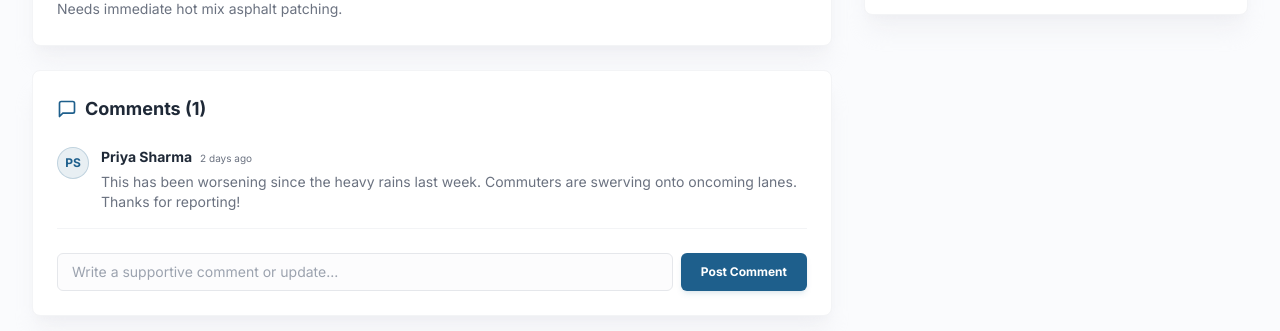
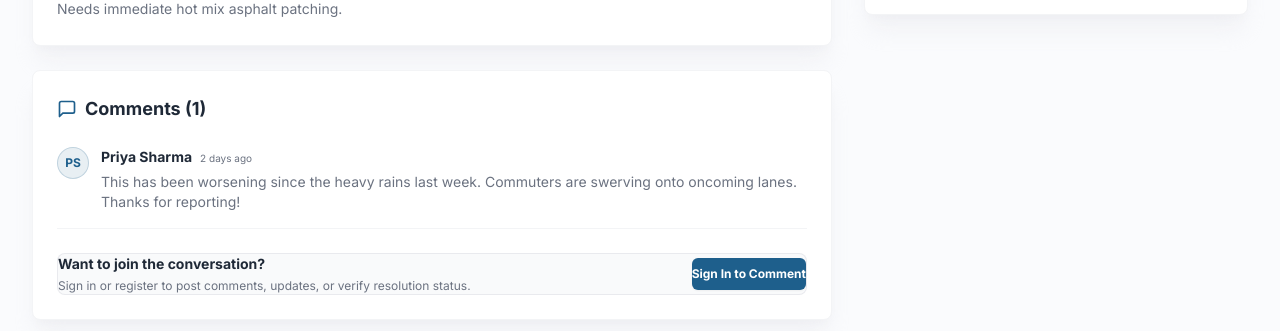
Before and after one commit to Tanish1808/Civic-Lens, a React (Vite) app in the folder civic_lens_frontend/: page /ticket/t1 in a window 1280 px wide. Shown: the part 799-1130 px from the top of the page. Built offline with nearby package versions, Linux system fonts and the light colour scheme.

Commit message:
feat: restrict upvotes, comments, and resolution triggers to logged-in sessions on TicketDetail

```diff
--- a/civic_lens_frontend/src/features/ticket/pages/TicketDetail.jsx
+++ b/civic_lens_frontend/src/features/ticket/pages/TicketDetail.jsx
@@ -1,9 +1,11 @@
 import React, { useState } from 'react';
-import { useParams } from 'react-router-dom';
+import { useParams, useNavigate, Link } from 'react-router-dom';
 import { ThumbsUp, MapPin, Clock, Calendar, CheckCircle2, User, ChevronLeft, ChevronRight, MessageSquare, AlertCircle } from 'lucide-react';
 
 export default function TicketDetail() {
   const { id } = useParams();
+  const navigate = useNavigate();
+  const isLoggedIn = sessionStorage.getItem('isLoggedIn') === 'true';
 
   // Upvote states
   const [upvotes, setUpvotes] = useState(12);
@@ -17,6 +19,10 @@ export default function TicketDetail() {
   const [activePhotoIdx, setActivePhotoIdx] = useState(0);
 
   const handleUpvote = () => {
+    if (!isLoggedIn) {
+      navigate('/login', { state: { message: 'Please sign in to upvote issues.' } });
+      return;
+    }
     if (hasUpvoted) {
       setUpvotes(prev => prev - 1);
       setHasUpvoted(false);
@@ -144,6 +150,21 @@ export default function TicketDetail() {
             </div>
 
             {/* Comment Form input */}
+            {!isLoggedIn ? (
+              <div className="flex flex-col sm:flex-row items-center justify-between gap-4 p-4.5 bg-gray-50 border border-gray-200/80 rounded-card">
+                <div className="space-y-1">
+                  <p className="text-sm font-bold text-text-primary">Want to join the conversation?</p>
+                  <p className="text-xs text-text-secondary">Sign in or register to post comments, updates, or verify resolution status.</p>
+                </div>
+                <Link
+                  to="/login"
+                  state={{ from: window.location.pathname }}
+                  className="px-4.5 py-2 text-xs font-bold rounded-button bg-primary text-white hover:bg-primary/95 transition-colors shadow-sm whitespace-nowrap active:scale-97 cursor-pointer"
+                >
+                  Sign In to Comment
+                </Link>
+              </div>
+            ) : (
               <form onSubmit={(e) => e.preventDefault()} className="flex gap-2">
                 <input
                   type="text"
@@ -157,6 +178,7 @@ export default function TicketDetail() {
                   Post Comment
                 </button>
               </form>
+            )}
           </div>
 
         </div>
@@ -230,7 +252,13 @@ export default function TicketDetail() {
 
             <div className="border-t border-gray-100 pt-4 mt-2">
               <button
-                onClick={() => alert('Resolution feedback recorded.')}
+                onClick={() => {
+                  if (!isLoggedIn) {
+                    navigate('/login', { state: { message: 'Please sign in to verify ticket resolution.' } });
+                    return;
+                  }
+                  alert('Resolution feedback recorded.');
+                }}
                 className="w-full flex justify-center items-center gap-1.5 py-2.5 px-4 border border-green-300 text-xs font-bold rounded-button text-green-700 bg-green-500/10 hover:bg-green-500/20 transition-all duration-300"
               >
                 <CheckCircle2 className="w-4 h-4" />
```
Lines whose indentation alone changed are shown as unchanged.
